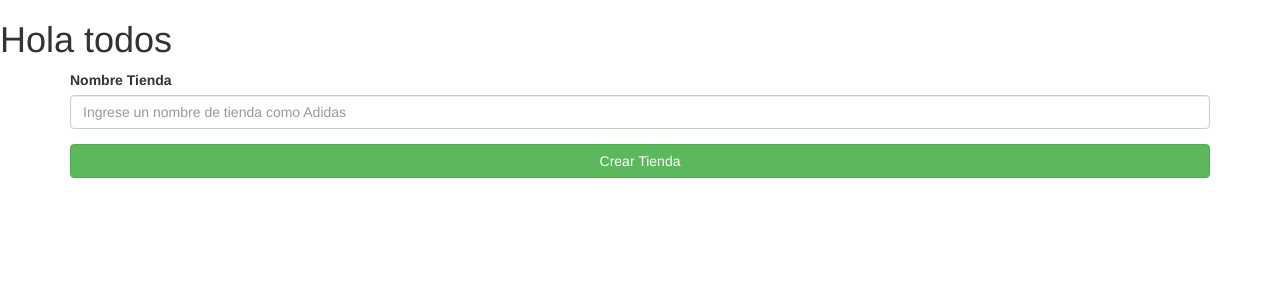
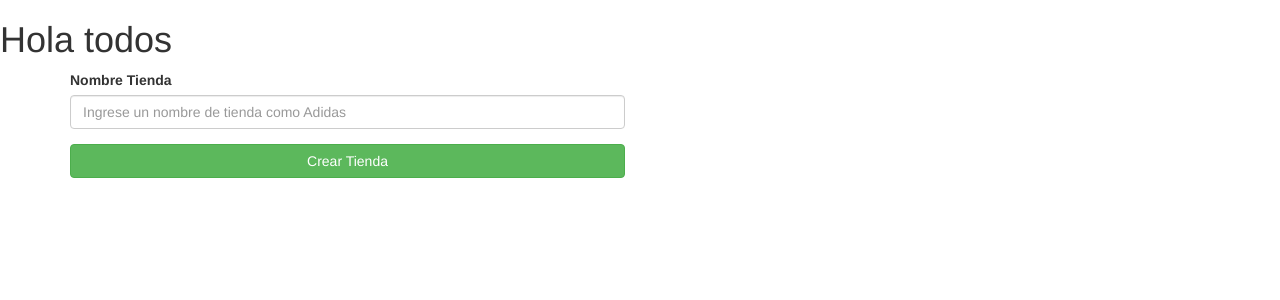
Before and after one commit to Andreu-95/Tec_Web_Js, an Angular app in the folder angPrueba/: page / in a window 1280 px wide. Shown: the top 300 px of the page. Built offline with nearby package versions, Linux system fonts and the light colour scheme.

Commit message:
Modificar formulario de tienda

```diff
--- a/angPrueba/src/app/app.component.html
+++ b/angPrueba/src/app/app.component.html
@@ -1,5 +1,7 @@
 <h1>{{title}}</h1>
 <div class="container">
+  <div class="row">
+    <div class="col-sm-6">
       <form (ngSubmit)="crearTienda(NuevaTiendaForm)" #NuevaTiendaForm="ngForm">
         <div class="form-group">
           <label for="nombreTienda">Nombre Tienda</label>
@@ -13,3 +15,8 @@
         <button class="btn btn-block btn-success">Crear Tienda</button>
       </form>
     </div>
+    <div class="col-sm-6">
+      <h1>{{nuevaTienda.nombre}}</h1>
+    </div>
+  </div>
+</div>
--- a/angPrueba/src/app/app.component.ts
+++ b/angPrueba/src/app/app.component.ts
@@ -43,7 +43,9 @@ export class AppComponent implements OnInit {
   crearTienda(formulario) {
     console.log(formulario);
     this._http
-      .post(this._masterURL.url, {})
+      .post(this._masterURL.url + 'Tienda', {
+        nombre: formulario.value.nombre
+      })
       .subscribe(
         res => console.log('Respuesta: ', res),
         err => console.log('Error: ', err),
--- a/angPrueba/src/app/services/master-url.service.ts
+++ b/angPrueba/src/app/services/master-url.service.ts
@@ -5,7 +5,7 @@ export class MasterURLService {
   private _url: string;
 
   constructor() {
-    this._url = 'http://localhost:1337/Tienda'
+    this._url = 'http://localhost:1337/'
   }
 
   get url(): string {
```
Lines whose indentation alone changed are shown as unchanged.
